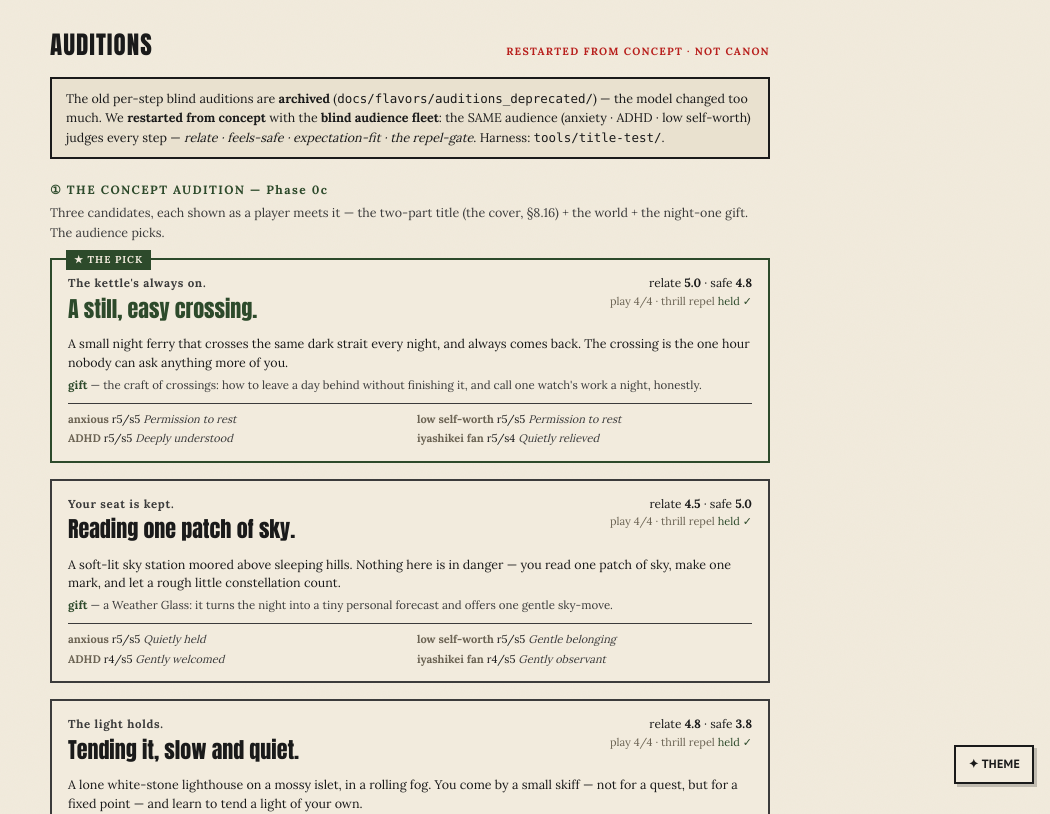
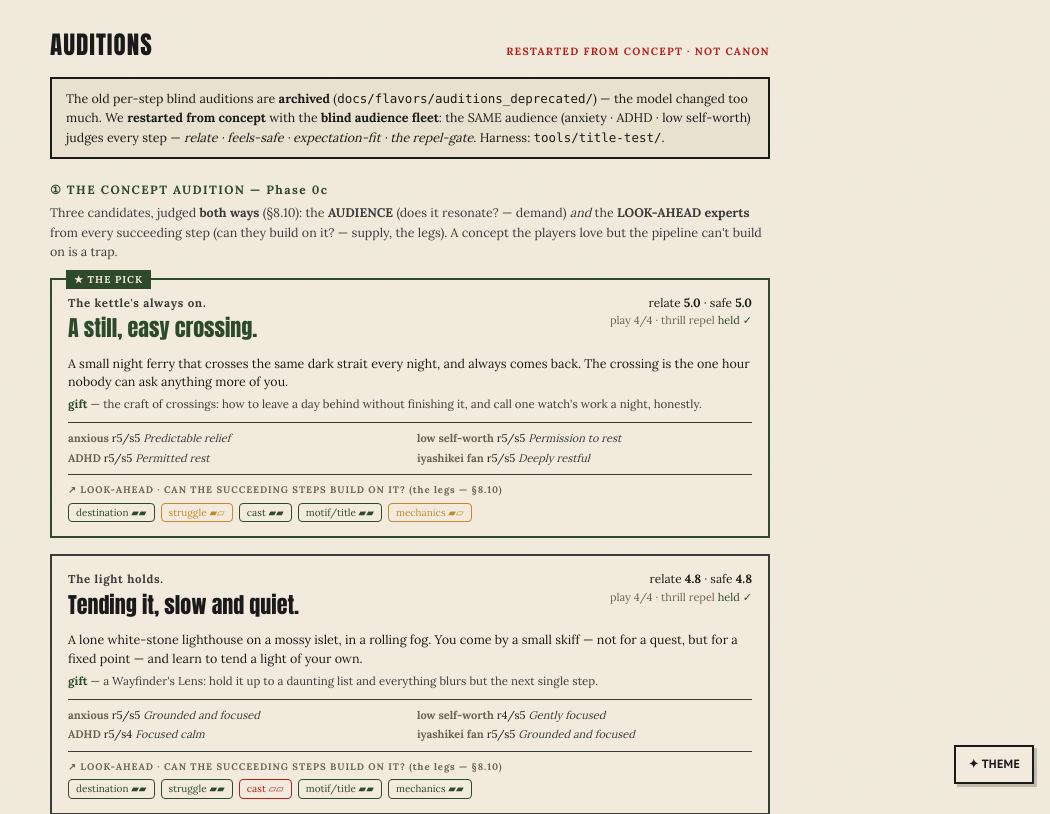
Before and after one commit to cybervaldez/myliar-website, a Next.js app: page /auditions in a window 1280 px wide. Shown: the top 814 px of the page, without its empty margins (230-1280 px from the left). Built offline with nearby package versions, Linux system fonts and the light colour scheme.

Commit message:
deploy: sync website/ from monorepo @ e2177ff

```diff
--- a/app/auditions/concepts.json
+++ b/app/auditions/concepts.json
@@ -27,17 +27,43 @@
    {
     "index": 1,
     "relate": 5,
-    "feelsSafe": 4,
+    "feelsSafe": 5,
     "wouldPlay": true,
-    "expectExperience": "Playing this would feel like holding onto a single, clear purpose while the overwhelming fog is held at bay.",
-    "feeling": "Grounded purpose"
+    "expectExperience": "It would feel like having one single, manageable, important thing to focus on when everything else is a blur.",
+    "feeling": "Grounded and focused"
    },
    {
     "index": 2,
     "relate": 5,
     "feelsSafe": 5,
     "wouldPlay": true,
-    "expectExperience": "Playing this would feel like a deep, guilt-free exhale at the end of a long day, a truly bounded rest.",
+    "expectExperience": "This feels like a deep, quiet exhale and permission to not have to be 'on' for a little while.",
+    "feeling": "Predictable relief"
+   },
+   {
+    "index": 3,
+    "relate": 4,
+    "feelsSafe": 5,
+    "wouldPlay": true,
+    "expectExperience": "This would feel like being tucked into a safe corner with a small, gentle task where nothing can go wrong.",
+    "feeling": "Perfectly contained"
+   }
+  ],
+  "low_worth": [
+   {
+    "index": 1,
+    "relate": 4,
+    "feelsSafe": 5,
+    "wouldPlay": true,
+    "expectExperience": "Playing this would feel like being given a tool to not get overwhelmed by everything I feel I have to do.",
+    "feeling": "Gently focused"
+   },
+   {
+    "index": 2,
+    "relate": 5,
+    "feelsSafe": 5,
+    "wouldPlay": true,
+    "expectExperience": "Playing this would feel like a deep, guilt-free exhale and permission to believe that what I did today was enough.",
     "feeling": "Permission to rest"
    },
    {
@@ -45,60 +71,34 @@
     "relate": 5,
     "feelsSafe": 5,
     "wouldPlay": true,
-    "expectExperience": "Playing this would feel like being in a warm, quiet room where nothing is asked of me and my small contribution is enough.",
-    "feeling": "Quietly held"
+    "expectExperience": "Playing this would feel like my small, imperfect efforts are seen and valued just as they are, without needing to be grand.",
+    "feeling": "Quietly accepted"
    }
   ],
-  "low_worth": [
+  "adhd": [
    {
     "index": 1,
     "relate": 5,
     "feelsSafe": 4,
     "wouldPlay": true,
-    "expectExperience": "Playing this would feel like finally having a tool to make the overwhelming feeling of 'everything' shrink down to just one manageable step.",
-    "feeling": "Capable relief"
+    "expectExperience": "Playing this would feel like having a single, clear purpose to return to amidst the chaos of my own thoughts.",
+    "feeling": "Focused calm"
    },
    {
     "index": 2,
     "relate": 5,
     "feelsSafe": 5,
     "wouldPlay": true,
-    "expectExperience": "Playing this would feel like a deep, quiet exhale and practicing the radical act of letting a day's work be enough, even when it's unfinished.",
-    "feeling": "Permission to rest"
-   },
-   {
-    "index": 3,
-    "relate": 5,
-    "feelsSafe": 5,
-    "wouldPlay": true,
-    "expectExperience": "Playing this would feel like being in a place where my small, quiet presence is enough and my imperfect efforts are counted as valuable.",
-    "feeling": "Gentle belonging"
-   }
-  ],
-  "adhd": [
-   {
-    "index": 1,
-    "relate": 4,
-    "feelsSafe": 2,
-    "wouldPlay": true,
-    "expectExperience": "Playing this would feel like a beautiful but stressful responsibility, offset by a powerful tool for managing my real-life overwhelm.",
-    "feeling": "Anxious hope"
-   },
-   {
-    "index": 2,
-    "relate": 5,
-    "feelsSafe": 5,
-    "wouldPlay": true,
-    "expectExperience": "Playing this would feel like a gentle, validating ritual that gives me permission to rest without having to finish everything first.",
-    "feeling": "Deeply understood"
+    "expectExperience": "Playing this would feel like a sanctioned moment of peace where I'm allowed to let go of all my unfinished tasks without guilt.",
+    "feeling": "Permitted rest"
    },
    {
     "index": 3,
     "relate": 4,
     "feelsSafe": 5,
     "wouldPlay": true,
-    "expectExperience": "Playing this would feel like a quiet, no-pressure hobby where the smallest effort is enough and my place is always waiting.",
-    "feeling": "Gently welcomed"
+    "expectExperience": "Playing this would feel like quietly making a small, complete mark on the world that counts, without any pressure.",
+    "feeling": "Gentle accomplishment"
    }
   ],
   "iyashikei_fan": [
@@ -107,50 +107,167 @@
     "relate": 5,
     "feelsSafe": 5,
     "wouldPlay": true,
-    "expectExperience": "Playing this would feel like a quiet, meditative practice of focusing on one important thing at a time amidst the vastness.",
-    "feeling": "Deeply centered"
+    "expectExperience": "Playing this would feel like finding a quiet, purposeful rhythm in a world that has gently paused for me.",
+    "feeling": "Grounded and focused"
    },
    {
     "index": 2,
     "relate": 5,
-    "feelsSafe": 4,
+    "feelsSafe": 5,
     "wouldPlay": true,
-    "expectExperience": "Playing this would feel like a gentle, liminal ritual of letting go of the day's pressures and accepting that rest is productive too.",
-    "feeling": "Quietly relieved"
+    "expectExperience": "Playing this would feel like a gentle, nightly ritual of letting go and finding peace in the quiet in-between moments.",
+    "feeling": "Deeply restful"
    },
    {
     "index": 3,
     "relate": 4,
     "feelsSafe": 5,
     "wouldPlay": true,
-    "expectExperience": "Playing this would feel like a whimsical and peaceful act of finding small patterns and beauty in the night sky without any pressure.",
-    "feeling": "Gently observant"
+    "expectExperience": "Playing this would feel like a meditative practice of finding my small, significant place in a vast and gentle universe.",
+    "feeling": "Calm and contemplative"
    }
   ],
   "thrill_seeker": [
    {
     "index": 1,
+    "relate": 0,
+    "feelsSafe": 5,
+    "wouldPlay": false,
+    "expectExperience": "Playing this would feel like waiting for an emergency that never happens.",
+    "feeling": "Restless"
+   },
+   {
+    "index": 2,
     "relate": 1,
     "feelsSafe": 5,
     "wouldPlay": false,
-    "expectExperience": "Playing this would feel like a painfully slow and solitary chore with no stakes.",
-    "feeling": "Profoundly dull"
+    "expectExperience": "This would feel like a monotonous commute with no destination worth reaching.",
+    "feeling": "Confined"
+   },
+   {
+    "index": 3,
+    "relate": 0,
+    "feelsSafe": 5,
+    "wouldPlay": false,
+    "expectExperience": "It would feel like a pointless, zero-stakes observation mission with no threat or goal.",
+    "feeling": "Deeply bored"
+   }
+  ]
+ },
+ "legs": {
+  "destination": [
+   {
+    "index": 1,
+    "canBuild": "load-bearing",
+    "opens": "Coaching on long-term purpose and daily discipline.",
+    "forecloses": "A focus on collaboration or interpersonal goals.",
+    "seed": "The core metaphor of tending a personal light."
    },
    {
     "index": 2,
-    "relate": 0,
-    "feelsSafe": 5,
-    "wouldPlay": false,
-    "expectExperience": "Playing this would feel like being stuck in a repetitive, pointless commute to nowhere.",
-    "feeling": "Oppressively calm"
+    "canBuild": "load-bearing",
+    "opens": "The craft of building restorative boundaries and transitions.",
+    "forecloses": "Sustained, forward-looking project or goal pursuit.",
+    "seed": "The 'crossing' as a ritual to transition between states."
    },
    {
     "index": 3,
-    "relate": 1,
-    "feelsSafe": 5,
-    "wouldPlay": false,
-    "expectExperience": "Playing this would feel like watching paint dry in a slightly more scenic location.",
-    "feeling": "Utterly placid"
+    "canBuild": "hairline",
+    "opens": "A safe, non-judgmental space for gentle reflection.",
+    "forecloses": "Addressing high-stakes goals, ambition, or crisis.",
+    "seed": "The 'gentle sky-move' as a minimal, non-threatening suggestion."
+   }
+  ],
+  "struggle": [
+   {
+    "index": 1,
+    "canBuild": "load-bearing",
+    "opens": "A continuous, cyclical struggle against internal 'fog' or dimming.",
+    "forecloses": "Fast-paced, multi-tasking challenges.",
+    "seed": "The core verb 'tending' the light as the central struggle mechanic."
+   },
+   {
+    "index": 2,
+    "canBuild": "hairline",
+    "opens": "A struggle with rumination and the pressure for completion.",
+    "forecloses": "A long-term, persistent struggle with a tangible goal.",
+    "seed": "The ferry crossing as a ritual for mental transition."
+   },
+   {
+    "index": 3,
+    "canBuild": "load-bearing",
+    "opens": "A gentle struggle against perfectionism and self-invalidation.",
+    "forecloses": "High-stakes, crisis-driven narrative moments.",
+    "seed": "The single, deliberate 'mark' as an act of self-acceptance."
+   }
+  ],
+  "cast": [
+   {
+    "index": 1,
+    "canBuild": "hollow",
+    "opens": "A single, deeply archetypal coach figure",
+    "forecloses": "An ensemble cast with varied temperaments and domains",
+    "seed": "The singular archetype of the 'Keeper of the Light'"
+   },
+   {
+    "index": 2,
+    "canBuild": "load-bearing",
+    "opens": "A small, recurring crew with distinct roles and crafts",
+    "forecloses": "Grand, heroic adventures or high-stakes problem-solving",
+    "seed": "The distinct roles of a ferry crew (captain, engineer, steward)"
+   },
+   {
+    "index": 3,
+    "canBuild": "load-bearing",
+    "opens": "A team of gentle, specialized observers",
+    "forecloses": "Action-oriented or emotionally intense coaching",
+    "seed": "The specialized roles of the sky station observation team"
+   }
+  ],
+  "motif_title": [
+   {
+    "index": 1,
+    "canBuild": "load-bearing",
+    "opens": "A rich symbolic language of light, fog, and focus.",
+    "forecloses": "Any requirement for travel or wide exploration.",
+    "seed": "The metaphor of tending a light against the fog."
+   },
+   {
+    "index": 2,
+    "canBuild": "load-bearing",
+    "opens": "A pattern language based on journeys and liminal states.",
+    "forecloses": "Goal-oriented progression or building something permanent.",
+    "seed": "The crossing as a repeatable ritual of release."
+   },
+   {
+    "index": 3,
+    "canBuild": "load-bearing",
+    "opens": "A system of observation, pattern-making, and gentle foresight.",
+    "forecloses": "Reactive gameplay or responding to external events.",
+    "seed": "The gradual creation of a personal constellation."
+   }
+  ],
+  "mechanics": [
+   {
+    "index": 1,
+    "canBuild": "load-bearing",
+    "opens": "a tangible, cyclical maintenance loop",
+    "forecloses": "high-action or expansive exploration mechanics",
+    "seed": "the daily checklist of tending the lighthouse lamp"
+   },
+   {
+    "index": 2,
+    "canBuild": "hairline",
+    "opens": "abstract, reflective, non-goal-oriented mechanics",
+    "forecloses": "a clear task-based progression system",
+    "seed": "a resource system based on letting go of the day's burdens"
+   },
+   {
+    "index": 3,
+    "canBuild": "load-bearing",
+    "opens": "a pattern-matching and interpretation-based minigame",
+    "forecloses": "any kind of combat or high-stakes survival mechanics",
+    "seed": "using the Weather Glass to get a daily forecast and a single choice"
    }
   ]
  }
--- a/app/auditions/page.tsx
+++ b/app/auditions/page.tsx
@@ -7,12 +7,17 @@ import concepts from "./concepts.json";
 export const metadata = { title: "Auditions — restarted from concept", description: "The audition pipeline, restarted from concept with the blind audience-fleet method." };
 
 type Read = { index: number; relate: number; feelsSafe: number; wouldPlay: boolean; expectExperience: string; feeling: string };
-type Data = { concepts: { id: string; t1: string; t2: string; world: string; gift: string }[]; results: Record<string, Read[]> };
+type Leg = { index: number; canBuild: "load-bearing" | "hairline" | "hollow"; opens: string; forecloses: string; seed: string };
+type Data = { concepts: { id: string; t1: string; t2: string; world: string; gift: string }[]; results: Record<string, Read[]>; legs?: Record<string, Leg[]> };
 const D = concepts as Data;
 const TARGET = ["anxious", "low_worth", "adhd", "iyashikei_fan"];
 const PLABEL: Record<string, string> = { anxious: "anxious", low_worth: "low self-worth", adhd: "ADHD", iyashikei_fan: "iyashikei fan", thrill_seeker: "thrill-seeker (control)" };
 const get = (p: string, i: number) => (D.results[p] || []).find((r) => r.index === i);
 const avg = (i: number, key: "relate" | "feelsSafe") => (TARGET.reduce((s, p) => s + (get(p, i)?.[key] ?? 0), 0) / TARGET.length).toFixed(1);
+const LEG_EXPERTS = Object.keys(D.legs || {});
+const LEG_LABEL: Record<string, string> = { destination: "destination", struggle: "struggle", cast: "cast", motif_title: "motif/title", mechanics: "mechanics" };
+const getLeg = (e: string, i: number) => (D.legs?.[e] || []).find((r) => r.index === i);
+const legColor = (v: string) => (v === "load-bearing" ? "var(--forest)" : v === "hairline" ? "#c08a2e" : "var(--spot-red)");
 
 const ink = "var(--ink)", soft = "var(--ink-soft)", paper = "var(--paper)", shade = "var(--paper-shade)", forest = "var(--forest)", margin = "var(--margin-ink)", red = "var(--spot-red)";
 
@@ -32,7 +37,7 @@ export default function AuditionsPage() {
       </div>
 
       <div style={{ fontFamily: "var(--theme-body)", fontSize: 12, fontWeight: 700, letterSpacing: ".12em", color: forest, marginBottom: 4 }}>① THE CONCEPT AUDITION — Phase 0c</div>
-      <p style={{ fontSize: 12.5, color: soft, margin: "0 0 16px" }}>Three candidates, each shown as a player meets it — the two-part title (the cover, §8.16) + the world + the night-one gift. The audience picks.</p>
+      <p style={{ fontSize: 12.5, color: soft, margin: "0 0 16px" }}>Three candidates, judged <b>both ways</b> (§8.10): the <b>AUDIENCE</b> (does it resonate? — demand) <i>and</i> the <b>LOOK-AHEAD experts</b> from every succeeding step (can they build on it? — supply, the legs). A concept the players love but the pipeline can&apos;t build on is a trap.</p>
 
       {ranked.map(({ c, i }) => {
         const won = c.id === winnerId;
@@ -58,6 +63,17 @@ export default function AuditionsPage() {
                   <b style={{ color: margin }}>{PLABEL[p]}</b> <span style={{ color: ink }}>r{r.relate}/s{r.feelsSafe}</span> <i>{r.feeling}</i>
                 </div> ); })}
             </div>
+            {LEG_EXPERTS.length > 0 && (
+              <div style={{ borderTop: `1px solid var(--ink-soft)`, marginTop: 8, paddingTop: 8 }}>
+                <div style={{ fontSize: 9.5, fontWeight: 700, letterSpacing: ".1em", color: margin, fontFamily: "var(--theme-body)", marginBottom: 5 }}>↗ LOOK-AHEAD · CAN THE SUCCEEDING STEPS BUILD ON IT? (the legs — §8.10)</div>
+                <div style={{ display: "flex", flexWrap: "wrap", gap: 6 }}>
+                  {LEG_EXPERTS.map((e) => { const r = getLeg(e, i); if (!r) return null; const col = legColor(r.canBuild); return (
+                    <span key={e} title={`opens: ${r.opens} · forecloses: ${r.forecloses} · seed: ${r.seed}`} style={{ fontSize: 10, border: `1px solid ${col}`, color: col, borderRadius: 4, padding: "1px 7px", fontFamily: "var(--theme-body)", cursor: "help" }}>
+                      {LEG_LABEL[e]} {r.canBuild === "load-bearing" ? "▰▰" : r.canBuild === "hairline" ? "▰▱" : "▱▱"}
+                    </span> ); })}
+                </div>
+              </div>
+            )}
           </section>
         );
       })}
```
